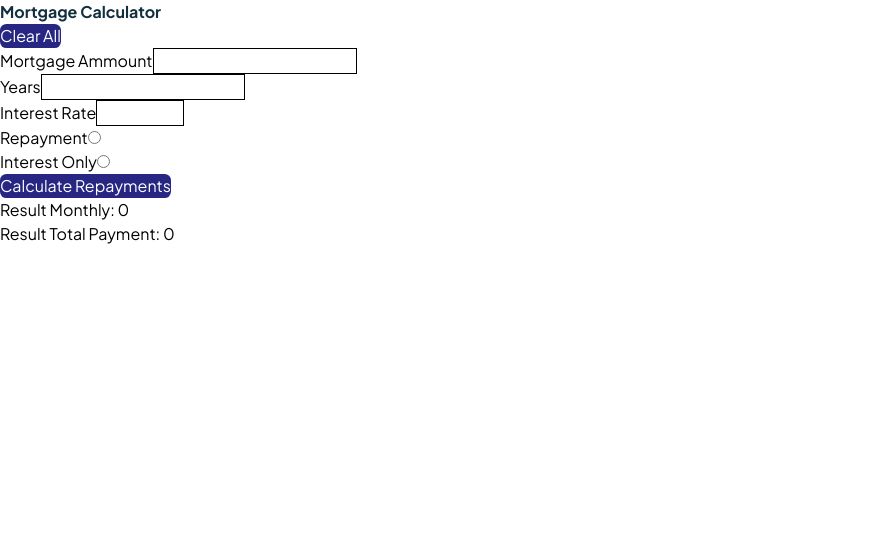
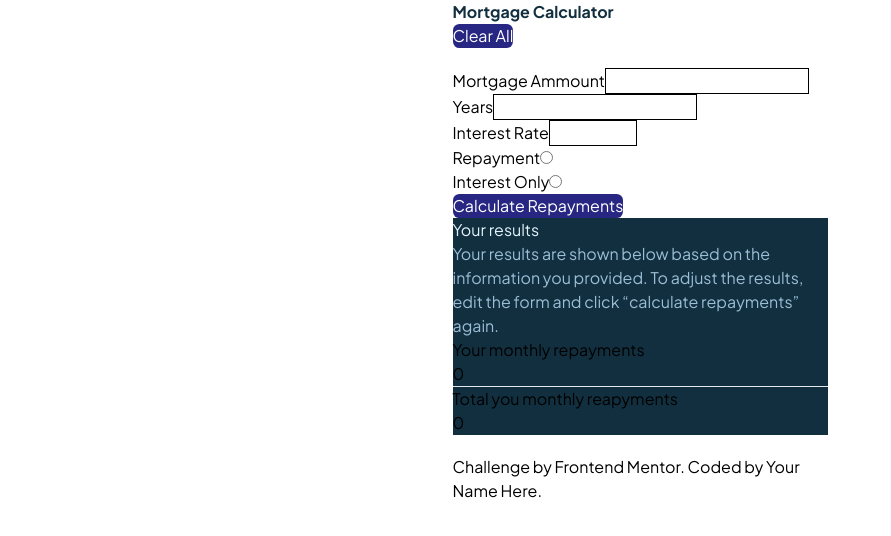
Before and after one commit to Humber70/mortgage-repayment-calculator, a React (Vite) app: page / in a window 1280 px wide. Shown: the top 536 px of the page, without its empty margins (0-891 px from the left). Built offline with nearby package versions, Linux system fonts and the light colour scheme.

Commit message:
feat: restructure Mortgage Calculator layout with improved styling and result display

```diff
--- a/src/App.jsx
+++ b/src/App.jsx
@@ -119,9 +119,13 @@ function MortgageCalculator() {
 
   return (
     <>
+      <section className="max-w-[375px] m-auto flex flex-col gap-5">
+        <header>
           <h1 className="text-[var(--slate-900)] font-[var(--font-w-700)]">Mortgage Calculator</h1>
+          <button onClick={handleClickClearInptus}>Clear All</button>
+        </header>
 
-      <button onClick={handleClickClearInptus}>Clear All</button>
+        <main>
           <form onSubmit={handleClickCalulate}>
             <div>
               <label htmlFor="amount">Mortgage Ammount</label>
@@ -194,9 +198,22 @@ function MortgageCalculator() {
             <button>Calculate Repayments</button>
           </form>
 
-      <section>
-        <h1>Result Monthly: {data.resultMonthy}</h1>
-        <h1>Result Total Payment: {data.resultTotal}</h1>
+          <section className="bg-[--slate-900]">
+            <h1 className="text-[--slate-100]">Your results</h1>
+            <p className="text-[--slate-300]">Your results are shown below based on the information you provided.
+            To adjust the results, edit the form and click “calculate repayments” again.</p>
+
+            <h1>Your monthly repayments</h1>
+            <span>{data.resultMonthy}</span>
+            <hr />
+            <h1>Total you monthly reapyments</h1>
+            <span>{data.resultTotal}</span>
+          </section>
+        </main>
+
+        <footer>
+        Challenge by Frontend Mentor. Coded by Your Name Here.
+        </footer>
       </section>
     </>
   );
```
Lines whose indentation alone changed are shown as unchanged.
